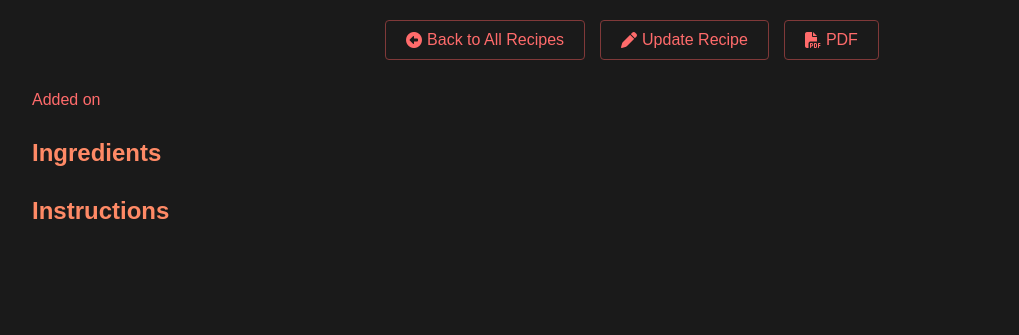
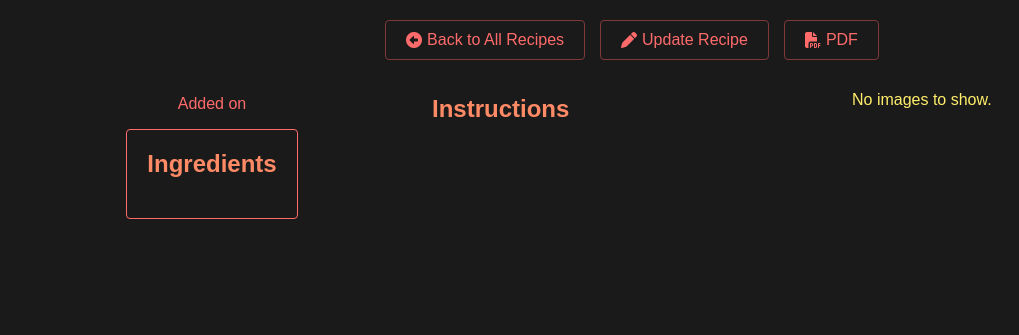
Before and after one commit to rb-thompson/chefs-advantage, a Flask app: template templates/view_recipe.html in a window 1280 px wide. Shown: the top 335 px of the page, without its empty margins (8-1027 px from the left). Run offline with Flask 3, Linux system fonts and the light colour scheme; the template is opened without the code that fills it, so the values that code supplies are empty.

Commit message:
more layout changes

```diff
--- a/static/styles.css
+++ b/static/styles.css
@@ -4,15 +4,15 @@
     --background-color: #1a1a1a; /* Very dark gray for a futuristic feel */
     --text-color: #ffee6b; /* Sunflower for text */
     --accent-color: #ff6b6b; /* Neon pink */
-    --secondary-accent: #ff8a66; /* Deep purple */
+    --dark-accent-color: #220f0f; /* Plum */
+    --secondary-accent: #ff8a66; /* Peach */
     --button-hover-color: #ff4b4b; /* Slightly darker pink for hover effects */
-    --delete-button-bg: rgba(255, 107, 107, 0.7); /* Semi-transparent neon pink for delete button */
     --button-border-color: #803939; /* Darker shade for button borders */
     --card-background: #2a2a2a; /* Slightly lighter dark gray */
     --highlight-color: #ffee6b; /* For highlighting elements */
     --shadow-color: rgba(0,0,0,0.5); /* Shadow for cards and elements */
     --overlay-color: rgba(0, 0, 0, 0.8); /* Dark overlay for lightbox */
-    --dark-accent-color: #220f0f;
+
 }
 
 /* Browser scrollbar styles */
@@ -281,10 +280,21 @@ button {
     height: 100%; /* Fill the height of the li */
 }
 
-/* Hover effect for the entire card */
-.recipe-card-link:hover .recipe-card {
-    transform: translateY(-2px);
-    transition: transform 0.2s;
+.big-recipe-card {
+    display: grid;
+    grid-template-columns: 1fr 1fr 1fr;
+    gap: 20px;
+}
+
+.big-recipe-card h1 {
+    font-size: 2em;
+    margin: 20px;
+    text-align: center;
+}
+
+.big-recipe-card-date {
+    color: var(--accent-color);
+    text-align: center;
 }
 
 .ingredient {
@@ -341,7 +351,6 @@ button {
 }
 
 .content-section {
-    margin: 30px 0;
     background-color: transparent;
     padding: 0;
     border-radius: 8px;
@@ -349,6 +358,14 @@ button {
 
 .content-section h3 {
     margin-top: 0;
+}
+
+.content-section ul {
+    width: max-content;
+    margin: 0 auto;
+    border: 1px solid var(--accent-color);
+    padding: 0px 20px 20px 20px;
+    border-radius: 4px;
 }
 
 .actions {
--- a/templates/index.html
+++ b/templates/index.html
@@ -50,7 +50,7 @@
         </section>
 
         <!-- Main Content: No recipes OR all recipes OR filtered recipes -->
-        <section class="content-section">
+        <section>
             <!-- Implement flash message logic here -->
 
             {% if recipes %}
--- a/templates/update_recipe.html
+++ b/templates/update_recipe.html
@@ -6,7 +6,7 @@
     <header class="sticky-header">
         <div class="actions">
             <a href="{{ url_for('view_recipe', recipe_id=recipe['id']) }}" class="back-button"><i class="fa-solid fa-circle-left"></i><span>Cancel</span></a>
-            <button type="submit" form="update-form" class="submit-button">Save Changes</button>
+            <button type="submit" form="update-form" class="submit-button"><i class="fa-solid fa-floppy-disk"></i><span>Save Changes</span></button>
             <a href="{{ url_for('delete_recipe', recipe_id=recipe['id']) }}" id="delete-button" class="delete-button" onclick="return confirm('Are you sure you want to delete this recipe? This action cannot be undone.');"><i class="fa-solid fa-trash-can"></i><span>Delete Recipe</span></a>
         </div>
     </header>
--- a/templates/view_recipe.html
+++ b/templates/view_recipe.html
@@ -13,41 +13,24 @@
             </div>
         </header>
 
-        <article class="recipe-container">
+        <article class="big-recipe-card">
+            <!-- Ingredients List -->
+            <section>
                 <h1>{{ recipe['title'] }}</h1>
-            <div class="metadata">
+                <p class="big-recipe-card-date">Added on {{ recipe['date'] | format_date("%B %d, %Y") }}</p>
+                <div class="content-section">
 
-                <p>Added on {{ recipe['date'] | format_date("%B %d, %Y") }}</p>
-                {% if recipe['prep_time'] or recipe['cook_time'] %}
-                    <p>
-                        <i class="fa-solid fa-stopwatch"></i>
-                        {% if recipe['prep_time'] %}Prep: {{ recipe['prep_time'] }}m{% endif %}
-                        {% if recipe['cook_time'] %} • Cook: {{ recipe['cook_time'] }}m{% endif %}
-                    </p>
-                {% endif %}
-            </div>
-
-            <!-- Photo Gallery -->
-            {% if images %}
-                <div class="photo-gallery">
-                    {% for image in images %}
-                        <div class="photo-item">
-                            <img src="{{ url_for('static', filename=image['image_path'].replace('static/', '')) }}" alt="Recipe Image">
-                        </div>
-                    {% endfor %}
-                </div>
-            {% endif %}
-
-            <!-- Recipe Content -->
-            <div class="content-section">
+                    <ul>
                         <h2>Ingredients</h2>
-                <ul class="ingredients">
                         {% for ingredient in ingredients_list %}
                             <li><i class="fa-regular fa-square"></i> {{ ingredient.strip() }}</li>
                         {% endfor %}
                     </ul>
                 </div>
+            </section>
 
+            <!-- Instructions, Variations, Notes -->
+            <section>
                 <div class="content-section">
                     <h2>Instructions</h2>
                     <p>{{ recipe['instructions'] | replace('\n', '<br>') | safe }}</p>
@@ -66,7 +49,34 @@
                         <p>{{ recipe['notes'] | replace('\n', '<br>') | safe }}</p>
                     </div>
                 {% endif %}
+            </section>
 
+                        <!-- Title, Author, Date Added, Photos -->
+            <section>
+                <div class="metadata">
+                    <p>{% if recipe['prep_time'] or recipe['cook_time'] %}
+                            <i class="fa-solid fa-stopwatch"></i>
+                            {% if recipe['prep_time'] %}Prep: {{ recipe['prep_time'] }}m{% endif %}
+                            {% if recipe['cook_time'] %} • Cook: {{ recipe['cook_time'] }}m{% endif %}
+                        {% endif %}
+                    </p>
+
+                </div>
+
+                <!-- Photo Gallery -->
+                {% if images %}
+                    <div class="photo-gallery">
+                        {% for image in images %}
+                            <div class="photo-item">
+                                <img src="{{ url_for('static', filename=image['image_path'].replace('static/', '')) }}" alt="Recipe Image">
+                            </div>
+                        {% endfor %}
+                    </div>
+
+                {% else %}
+                    <p>No images to show.</p>
+                {% endif %}
+            </section>
         </article>
     </div>
 
```
Also changed, not shown: other parts of static/styles.css (+8 -9 lines), static/scripts.js (+5 -3 lines). Lines whose indentation alone changed are shown as unchanged.
